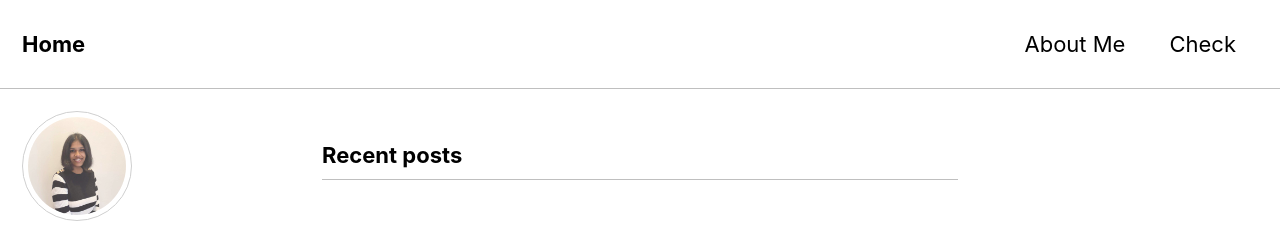
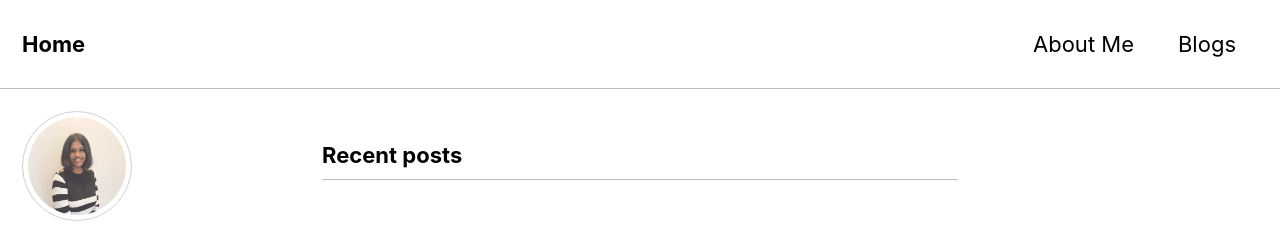
Before and after one commit to monishagopalan/monishagopalan.github.io, a Jekyll site: the page built from index.html, in a window 1280 px wide. Shown: the top 226 px of the page. Built offline with Jekyll 4.4.1, drawn with Linux system fonts in a browser that asks for light colours; cached includes are drawn as plain includes; the list of posts is cut into pages by our own code.

```diff
--- a/_config.yml
+++ b/_config.yml
@@ -192,14 +192,14 @@ timezone: # https://en.wikipedia.org/wiki/List_of_tz_database_time_zones
 
 
 
-# Plugins
-gems:
+# Plugins (previously gems:)
+plugins:
   - jekyll-paginate
   - jekyll-sitemap
   - jekyll-gist
   - jekyll-feed
-  - jekyll-seo-tag
   - jemoji
+  - jekyll-include-cache
 
 # mimic GitHub Pages with --safe
 whitelist:
@@ -208,6 +208,7 @@ whitelist:
   - jekyll-gist
   - jekyll-feed
   - jemoji
+  - jekyll-include-cache
 
 # Archives
 #  Type
--- a/_data/navigation.yml
+++ b/_data/navigation.yml
@@ -2,8 +2,8 @@
 main:
   - title: "About Me"
     url: /aboutme/
-  - title: "Check"
-    url: https://raw.githubusercontent.com/monishagopalan/credit-rating-forecast/main/dataset-description.md
+  - title: "Blogs"
+    url: /blogs/
   # - title: "Sample Posts"
   #   url: /year-archive/
   # - title: "Sample Collections"
```
